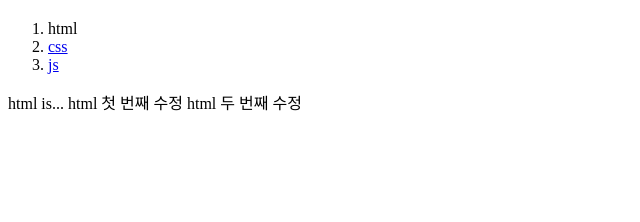
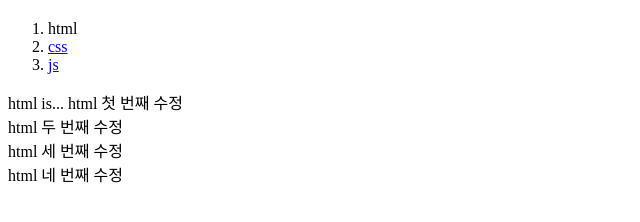
Before and after one commit to byfaith2000/miracle-maker0909_1, a plain HTML site: page 1.html in a window 1280 px wide. Shown: the part 60-282 px from the top of the page, without its empty margins (0-640 px from the left). Drawn offline with Linux system fonts and the light colour scheme.

Commit message:
1,2 수정

```diff
--- a/1.html
+++ b/1.html
@@ -14,7 +14,9 @@
         <li><a href="3.html">js</a></li>
     </ol>
     html is...
-    html 첫 번째 수정
-    html 두 번째 수정
+    html 첫 번째 수정<br>
+    html 두 번째 수정<br>
+    html 세 번째 수정<br>
+    html 네 번째 수정<br>
 </body>
 </html>
```
Also changed, not shown: 2.html (+1 -1 lines).
